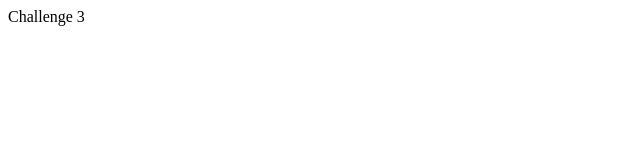
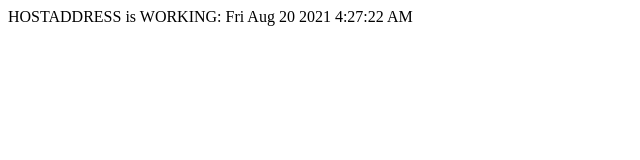
Before and after one commit to kaustabsobhan/Ansibletraining, a plain HTML site: page index.html in a window 1280 px wide. Shown: the whole page, without its empty margins (0-640 px from the left). Drawn offline with Linux system fonts and the light colour scheme.

Commit message:
Update index.html

```diff
--- a/index.html
+++ b/index.html
@@ -1 +1,14 @@
-<html> Challenge 3 </html>
+
+<!doctype html>
+
+<html lang="en">
+	<body>
+		<div id="time">HOSTADDRESS is WORKING</div>
+	</body>
+	<script>
+		var date = new Date();
+		var n = date.toDateString();
+		var time = date.toLocaleTimeString();
+		document.getElementById('time').innerHTML += ': ' + n + ' ' + time;
+	</script>
+</html>
```
